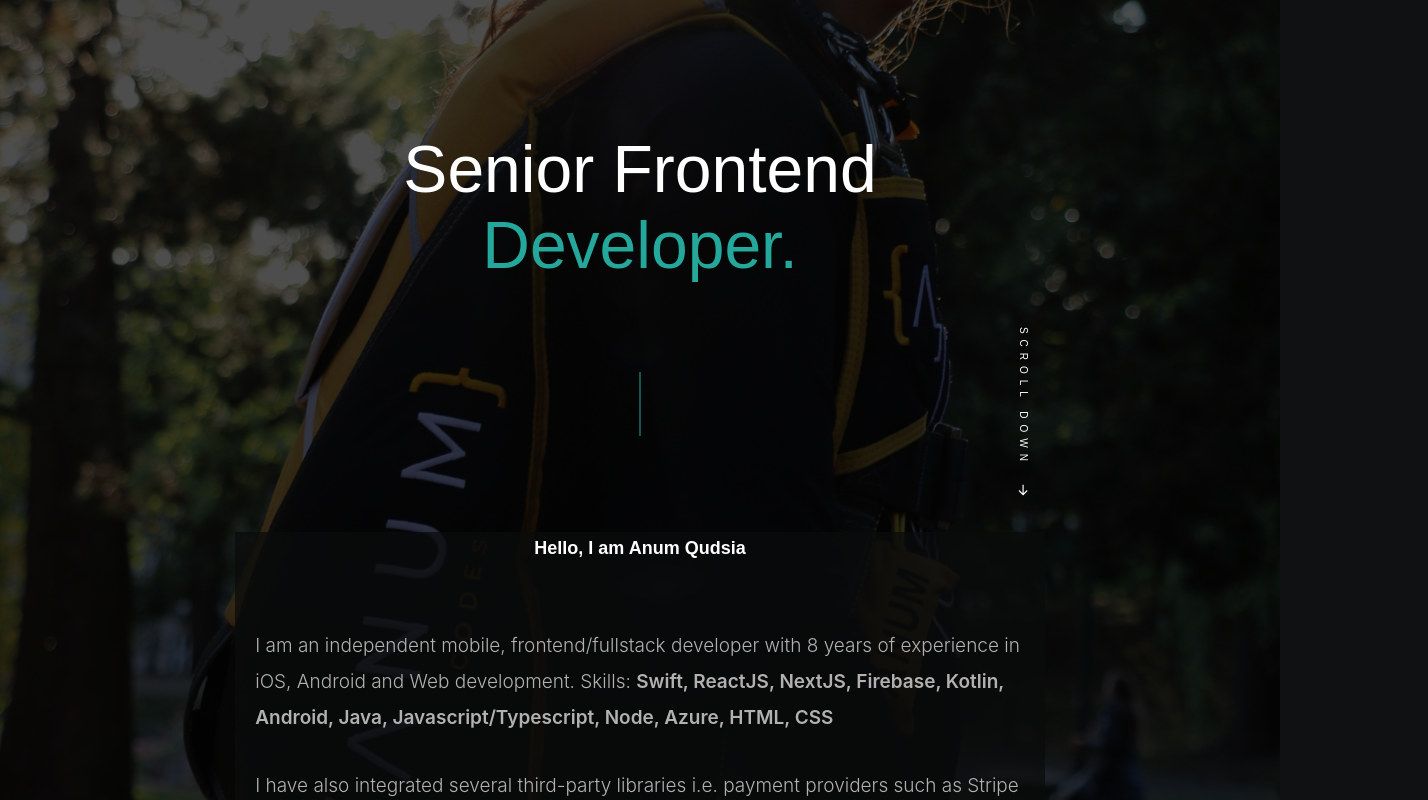
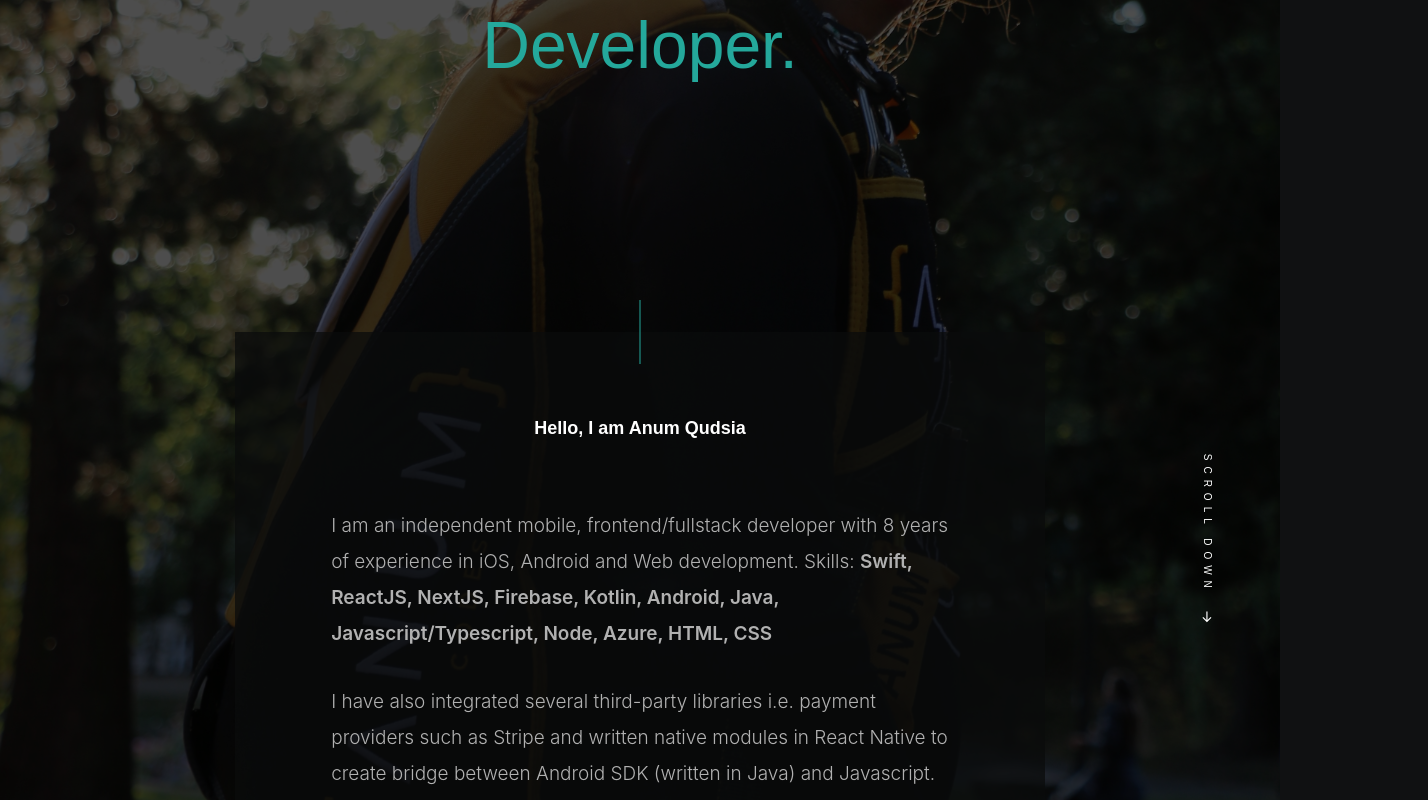
Before and after one commit to AnumQ/ai-next, a Next.js app: page / in a window 1280 px wide. Shown: the part 440-1240 px from the top of the page, 1428 px wide, since content can reach past the window. Built offline with nearby package versions, Linux system fonts and the light colour scheme.

Commit message:
Add animation to intro-text, intro-section and intro-background

```diff
--- a/components/Header/Header.module.css
+++ b/components/Header/Header.module.css
@@ -23,7 +23,7 @@
   position: fixed;
   top: 0;
   left: 0;
-  animation: animateHeader 0.4s;
+  animation: animateHeader 0.5s;
 }
 
 @keyframes animateHeader {
--- a/components/Sections/Intro.js
+++ b/components/Sections/Intro.js
@@ -2,41 +2,61 @@ import useData from "components/hooks/useData";
 import ArrowSVG from "components/SVGs/ArrowSVG";
 import React from "react";
 import s from "./Intro.module.css";
+import { motion, useScroll, useSpring, AnimatePresence } from "framer-motion";
 
 export default function Intro() {
   const { introData: data, constants } = useData();
 
   return (
-    // <section id="intro" className="s_intro target-section">
     <section id="intro" className={`${s.s_intro}`}>
       <div className={s.row}>
-        <div className={s.s_intro_background}></div>
+        <motion.div
+          initial={{ opacity: 0 }}
+          animate={{
+            opacity: 0.3,
+          }}
+          transition={{ ease: "easeIn", duration: 1, delay: 1.5 }}
+          className={s.s_intro_background}
+        ></motion.div>
         <div className={s.column}>
-          <div className={s.s_intro__top_block}>
-            {/* <span className="s_intro__bg" /> */}
+          <AnimatePresence>
+            <motion.div
+              className={s.s_intro__top_block}
+              initial={{ top: 40 }}
+              animate={{
+                top: 0,
+                opacity: 1,
+              }}
+              transition={{ ease: "easeIn", duration: 0.5, delay: 0.35 }}
+            >
               <h1 className={s.s_intro__text}>
                 {data.titleIntro1} <br />
                 <span>{data.titleIntro2}</span>
               </h1>
-            {/* <a href="#contact" className="s_intro__scroll_down smoothscroll"> */}
               <a href="#contact" className={s.s_intro__scroll_down}>
                 <span>{constants.scrollDown}</span>
                 <ArrowSVG />
               </a>
+            </motion.div>
+          </AnimatePresence>
         </div>
       </div>
-      </div>
-      {/* <div className="row row_x_center s_intro__about_wrap"> */}
       <div className={`${s.row} ${s.row_x_center}`}>
-        {/* <div className="column s_intro__about"> */}
-        <div className={`${s.column} ${s.s_intro__about}`}>
+        <AnimatePresence>
+          <motion.div
+            initial={{ top: 40, opacity: 0 }}
+            animate={{ top: 0, opacity: 1 }}
+            transition={{ ease: "easeIn", duration: 0.6, delay: 0.85 }}
+            className={`${s.column} ${s.s_intro__about}`}
+          >
             <h2 className={s.s_intro__about_title}>{data.titleAbout}</h2>
             <p>
               {data.titleDescription1}
               <b>{data.titleDescription2}</b>
             </p>
             <p>{data.titleDescription3}</p>
-        </div>
+          </motion.div>
+        </AnimatePresence>
       </div>
     </section>
   );
--- a/components/Sections/Intro.module.css
+++ b/components/Sections/Intro.module.css
@@ -31,8 +31,10 @@
     max-height: 0%;
     opacity: 0;
     height: 0%;
+    display: none;
   }
   to {
+    display: block;
     max-height: 100%;
     opacity: 1;
     height: 100%;
@@ -45,13 +47,9 @@
   position: relative;
   top: 0;
   /* background-color: red; */
-  max-height: 100%;
-  height: 0%;
-  animation-fill-mode: forwards;
-
   /* animation: 4s slidein; */
+  /* animation-fill-mode: forwards; */
   /* animation: animateTopBlock 2s ease; */
-  animation-delay: 0.4s;
 }
 
 .s_intro_background {
@@ -109,7 +107,7 @@
 
   padding-bottom: calc(10 * var(--space));
   position: relative;
-  margin-top: 300px;
+  margin-top: 100px;
 
   /* animation: animateIntroText 1s ease; */
   /* animation-delay: 1s; */
@@ -184,7 +182,7 @@
   background-color: var(--color-1);
   transform: translateX(-50%);
   position: absolute;
-  top: calc(var(--vspace-5) * -1);
+  top: calc(var(--vspace-1) * -1);
   left: 50%;
 }
 
@@ -194,6 +192,7 @@
   line-height: var(--vspace-1);
   margin-top: 0;
   margin-bottom: var(--vspace-2);
+  /* padding: 6rem; */
 }
 
 /* --------------------------------------------------------------------
@@ -436,5 +435,10 @@
 .column {
   display: block;
   flex: 1 1 0%;
-  padding: 0 var(--gutter);
+  /* padding: 0 var(--gutter); */
 }
+
+.collapse > .column,
+.column.collapse {
+  padding: 0;
+}
--- a/pages/_document.js
+++ b/pages/_document.js
@@ -6,7 +6,11 @@ export default function Document() {
     <Html>
       <Head>
         <link rel="preconnect" href="https://fonts.googleapis.com" />
-        <link rel="preconnect" href="https://fonts.gstatic.com" crossorigin />
+        <link
+          rel="preconnect"
+          href="https://fonts.gstatic.com"
+          crossOrigin="true"
+        />
         <link
           rel="preload"
           href="https://fonts.googleapis.com/css2?family=Inter:wght@500;700&family=Manrope&display=swap"
```
Lines whose indentation alone changed are shown as unchanged.
